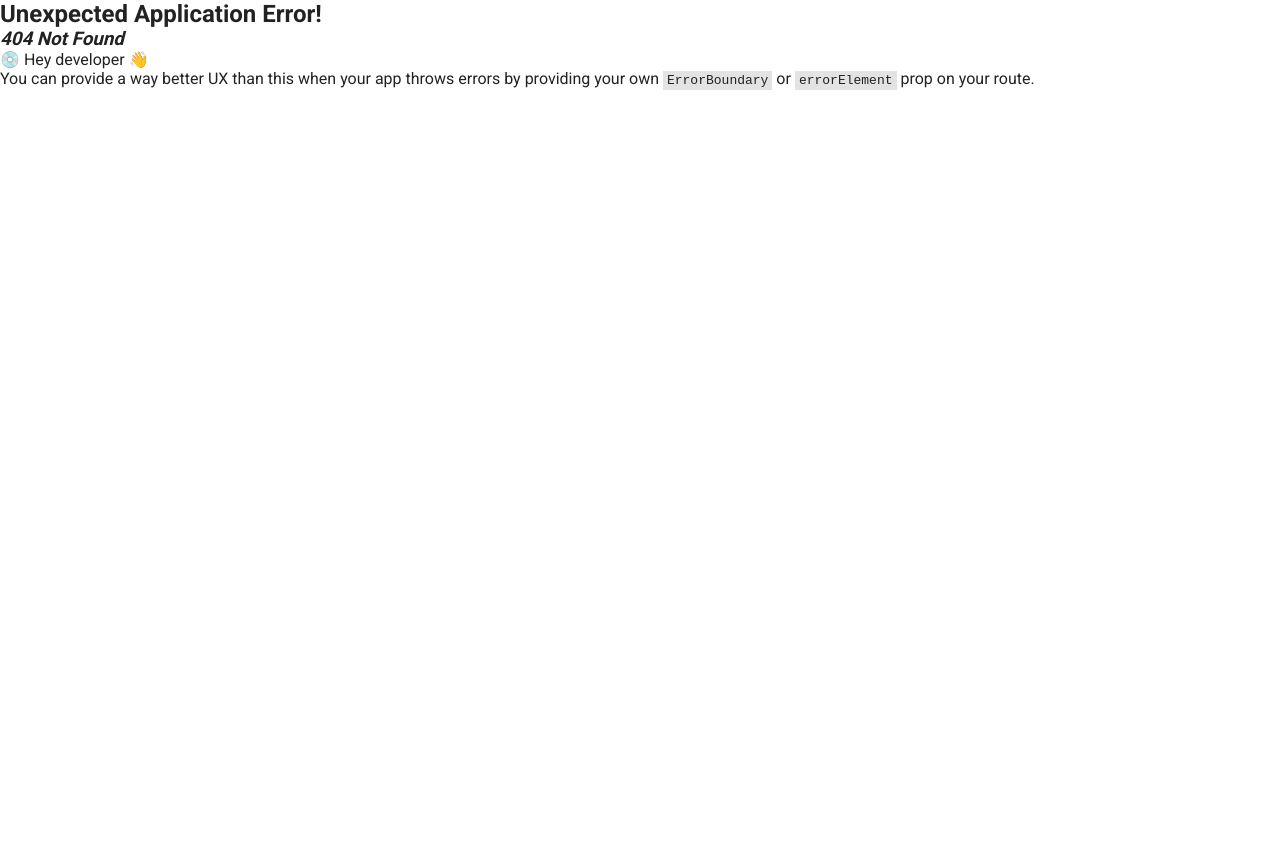
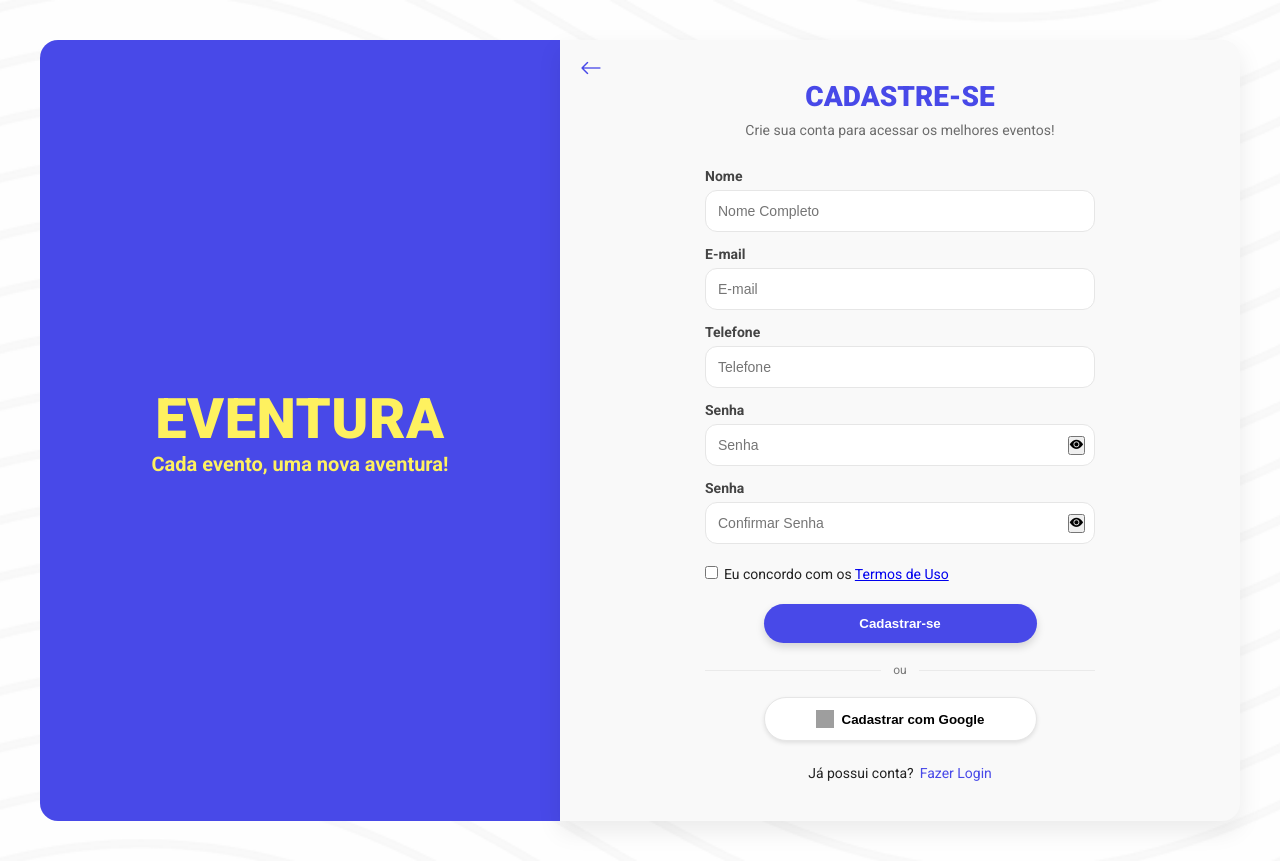
Before and after one commit to eventurasite/eventura, a React (Vite) app in the folder frontend/: page /register in a window 1280 px wide. Before the commit this address had no page. Before the commit the page ends 800 px from the top, so only its background shows below. Built offline with nearby package versions, Linux system fonts and the light colour scheme; grey boxes are pictures that could not be loaded.

Commit message:
EV-21 Codificação da tela de Registro e adição no router

```diff
--- a/frontend/src/pages/Login.css
+++ b/frontend/src/pages/Login.css
@@ -20,6 +20,10 @@
   background: url("/assets/imagens/Pattern de Fundo.png") repeat;
   background-size: cover; /* cobre a área */
   background-position: center;
+
+  /* adiciona espaço superior e inferior */
+  padding: 40px 0;
+  box-sizing: border-box;
 }
 
 /* ===== coluna esquerda (azul) ===== */
@@ -29,7 +33,7 @@
   background-color: var(--cor_3-roxo_escuro);
   background-image: none !important;
   color: #fff;
-  height: var(--authH);
+  height: auto;
   border-radius: 18px 0 0 18px;
 }
 
@@ -37,7 +41,7 @@
 .login-side > div {
   position: relative;
   width: 100%;
-  height: 100%;
+  height: auto;
   display: flex;
   flex-direction: column;
   align-items: center;
@@ -59,7 +63,7 @@
 
 /* ===== coluna direita (card) ===== */
 .login-card {
-  height: var(--authH);
+  height: auto;
   display: flex;
   align-items: stretch;
   border-radius: 0 18px 18px 0;
--- /dev/null
+++ b/frontend/src/pages/Register.jsx
@@ -0,0 +1,130 @@
+import React, { useState } from "react";
+import { Link } from "react-router-dom";
+
+import AuthLayout from "../components/AuthLayout";
+import BackLink from "../components/BackLink";
+import Button from "../components/Button";
+import TextField from "../components/TextField";
+import PasswordField from "../components/PasswordField";
+
+import "../components/TextField.css";
+import "./Login.css";
+
+export default function Register() {
+  const [name, setName] = useState("");
+  const [email, setEmail] = useState("");
+  const [phone, setPhone] = useState("");
+  const [pwd, setPwd] = useState("");
+  const [confirmPwd, setConfirmPwd] = useState("");
+  const [agree, setAgree] = useState(false);
+
+  const onSubmit = (e) => {
+    e.preventDefault();
+    if (!agree) {
+      alert("Você deve aceitar os Termos de Uso.");
+      return;
+    }
+    if (pwd !== confirmPwd) {
+      alert("As senhas não conferem.");
+      return;
+    }
+    alert(`(demo) nome=${name}, email=${email}, telefone=${phone}`);
+  };
+
+  return (
+    <AuthLayout
+      left={
+        <div style={{ position: "relative", width: "100%", height: "100%" }}>
+          <div className="brand">EVENTURA</div>
+          <p className="tagline">Cada evento, uma nova aventura!</p>
+        </div>
+      }
+    >
+      <BackLink to="/" />
+
+      <h1>CADASTRE-SE</h1>
+      <p className="muted">
+        Crie sua conta para acessar os melhores eventos!
+      </p>
+
+      <form onSubmit={onSubmit} className="form" noValidate>
+        <TextField
+          id="name"
+          label="Nome"
+          type="text"
+          value={name}
+          onChange={(e) => setName(e.target.value)}
+          placeholder="Nome Completo"
+          required
+        />
+
+        <TextField
+          id="email"
+          label="E-mail"
+          type="email"
+          value={email}
+          onChange={(e) => setEmail(e.target.value)}
+          placeholder="E-mail"
+          required
+        />
+
+        <TextField
+          id="phone"
+          label="Telefone"
+          type="tel"
+          value={phone}
+          onChange={(e) => setPhone(e.target.value)}
+          placeholder="Telefone"
+        />
+
+        <PasswordField
+          value={pwd}
+          onChange={(e) => setPwd(e.target.value)}
+          placeholder="Senha"
+          required
+        />
+
+        <PasswordField
+          value={confirmPwd}
+          onChange={(e) => setConfirmPwd(e.target.value)}
+          placeholder="Confirmar Senha"
+          required
+        />
+
+        <label style={{ fontSize: 14, margin: "8px 0" }}>
+          <input
+            type="checkbox"
+            checked={agree}
+            onChange={(e) => setAgree(e.target.checked)}
+            style={{ marginRight: 6 }}
+          />
+          Eu concordo com os <a href="#">Termos de Uso</a>
+        </label>
+
+        <Button type="submit" className="full">
+          Cadastrar-se
+        </Button>
+
+        <div className="or">
+          <span>ou</span>
+        </div>
+
+        <Button type="button" variant="google" className="full">
+          <img
+            alt=""
+            src="https://www.gstatic.com/firebasejs/ui/2.0.0/images/auth/google.svg"
+            width="18"
+            height="18"
+            style={{ marginRight: 8 }}
+          />
+          Cadastrar com Google
+        </Button>
+
+        <div className="links">
+          <span>Já possui conta?</span>
+          <Link to="/login">Fazer Login</Link>
+        </div>
+      </form>
+    </AuthLayout>
+  );
+}
--- a/frontend/src/routes/router.jsx
+++ b/frontend/src/routes/router.jsx
@@ -4,8 +4,10 @@ import { createBrowserRouter } from "react-router-dom";
 // import das páginas
 import Home from "../pages/Home";
 import Login from "../pages/Login";
+import Register from "../pages/Register";
 
 export const router = createBrowserRouter([
   { path: "/", element: <Home /> },
   { path: "/login", element: <Login /> },
+  { path: "/register", element: <Register /> },
 ]);
```
